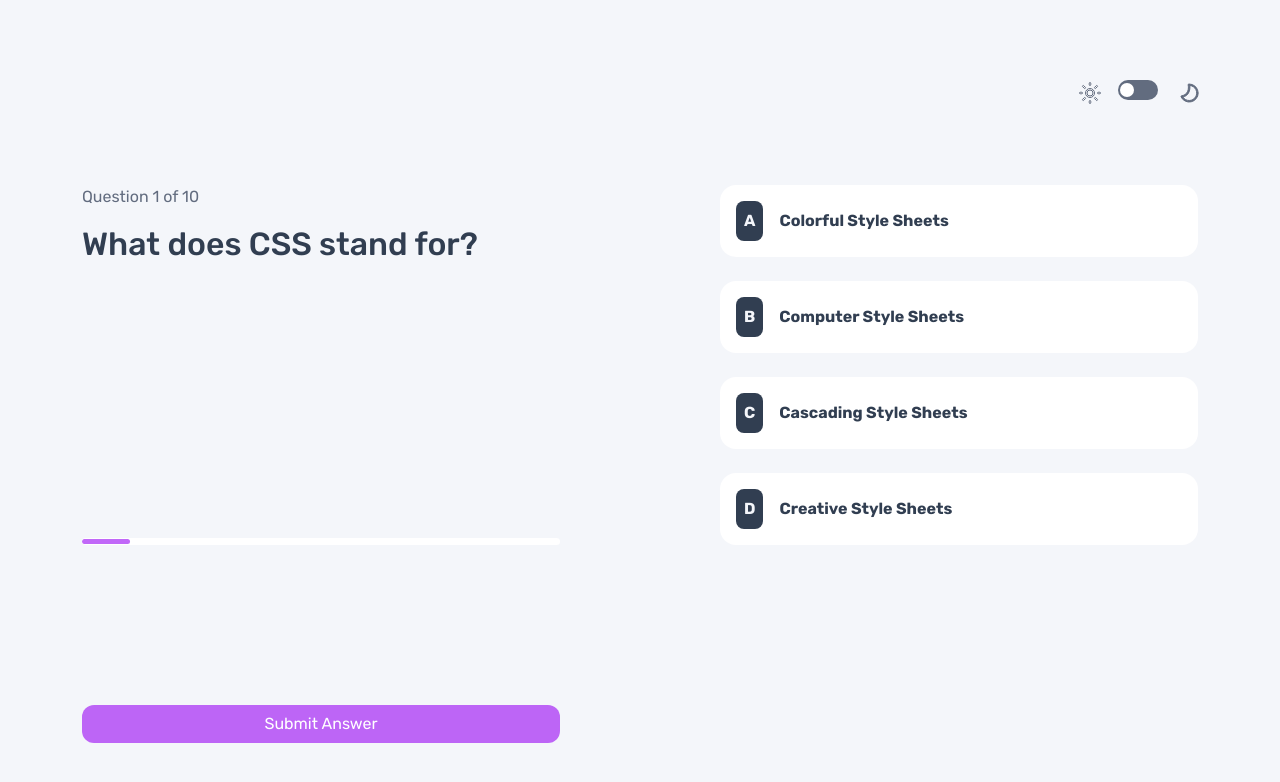
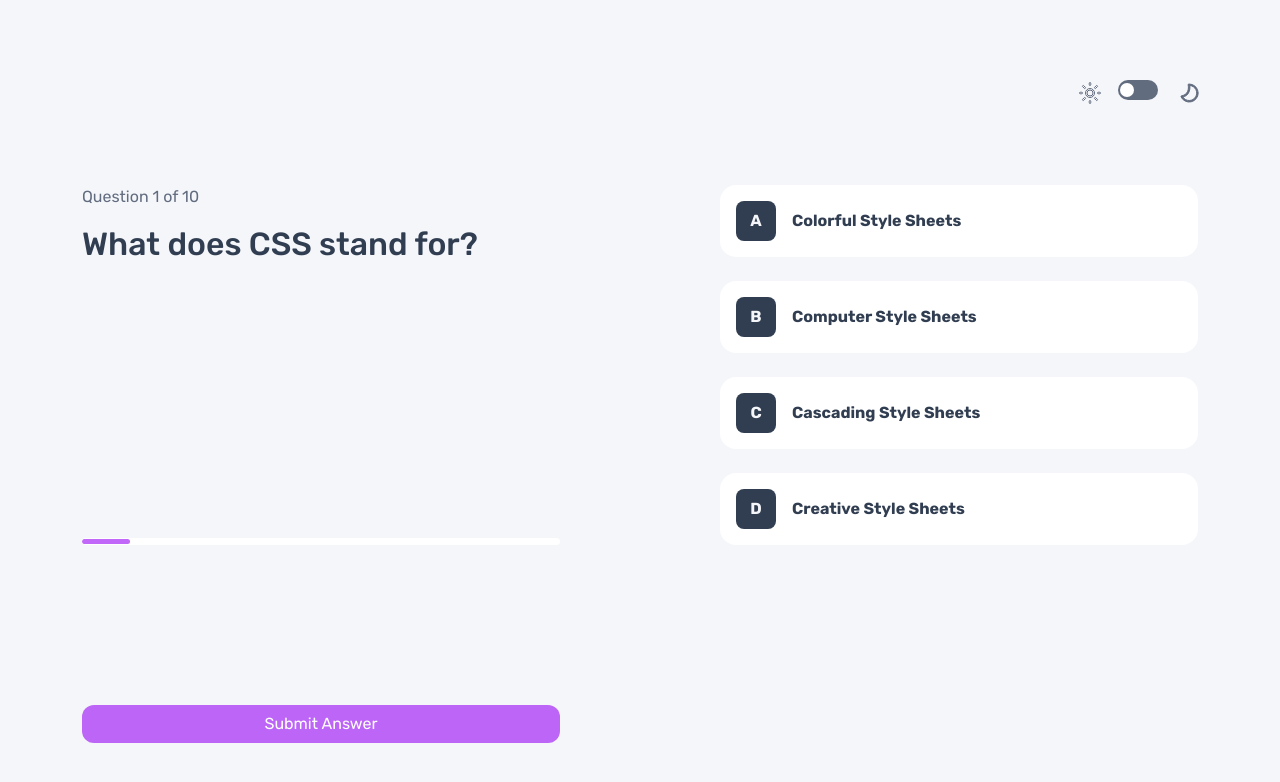
Before and after one commit to nivancheva/frontend-quiz-app-vue, a Vue app: page /#/css in a window 1280 px wide. Shown: the top 782 px of the page. Built offline with nearby package versions, Linux system fonts and the light colour scheme.

Commit message:
save answers

```diff
--- a/src/assets/main.css
+++ b/src/assets/main.css
@@ -8,6 +8,7 @@
   --clr-blue: rgba(171, 193, 225,);
   --clr-light: rgb(244, 246, 250);
   --clr-purple: rgb(167, 41, 245, .7);
+  --clr-purple-light: rgb(167, 41, 245, .3);
   --clr-green: rgb(38, 215, 130);
   --clr-red: rgb(238, 84, 84);
 
@@ -55,6 +56,11 @@ p {
   text-decoration: none;
 }
 
+.btn-quiz:hover,
+.btn-quiz:focus {
+  background-color: var(--clr-purple-light);
+}
+
 .bg-option {
   padding: .5rem;
   border-radius: .5rem;
--- a/src/components/Question.vue
+++ b/src/components/Question.vue
@@ -1,17 +1,43 @@
 <script setup>
-import { ref, computed } from "vue";
+import { ref, computed, onMounted } from "vue";
 const props = defineProps({
   subject: Object
 })
 
 const currentQuestion = ref(0);
-const subAnswer = ref( ['A', 'B', 'C', 'D'])
+const selectedAnswer = ref(null);
+const answers = ref([]);
+const isSelected = ref(false);
+const subAnswer = ref( ['A', 'B', 'C', 'D']);
+
+onMounted(() => {
+    const savedAnswers = localStorage.getItem('quizAnswers');
+    if (savedAnswers) {
+        answers.value = JSON.parse(savedAnswers);
+    }
+});
 
 function submitAnswer() {
+    if (!isSelected.value) {
+        return;
+    }
+
+    if (selectedAnswer.value !== null) {
+        answers.value[currentQuestion.value] = selectedAnswer.value;
+    }
+
+    localStorage.setItem('quizAnswers', JSON.stringify(answers.value));
+
     if (currentQuestion.value < props.subject.questions.length - 1) {
         currentQuestion.value++;
-        console.log(currentQuestion.value)
+        selectedAnswer.value = null;
+        isSelected.value = false;
     }
+}
+
+function selectOption(answer) {
+    selectedAnswer.value = answer;
+    isSelected.value = true;
 }
 
 function indexToLetter(index) {
@@ -21,7 +47,7 @@ function indexToLetter(index) {
 function progressBarWidth() {
     const totalSteps = props.subject.questions.length;
     const stepPercentage = 100 / totalSteps;
-    let progress = stepPercentage * (currentQuestion.value + 1);  // Using currentQuestion.value here
+    let progress = stepPercentage * (currentQuestion.value + 1);
     return Math.min(progress, 100);
 }
 
@@ -39,10 +65,10 @@ function progressBarWidth() {
         </div>
 
         <div class="d-grid gap-4 col-md">
-            <div v-for="(options, idex) in subject.questions[currentQuestion].options" :key="idex" class="d-flex align-items-center gap-3 btn-quiz">
+            <button v-for="(options, idex) in subject.questions[currentQuestion].options" :key="idex" @click="selectOption(options)" class="d-flex align-items-center gap-3 btn-quiz">
                 <p class="bg-option option">{{indexToLetter(idex)}}</p>
                 <p>{{options}}</p>
-            </div>
+            </button>
         </div>
 
         <button class="btn btn_submit" @click="submitAnswer">Submit Answer</button>
@@ -87,6 +113,8 @@ function progressBarWidth() {
 .option {
     background: var(--clr-text);
     color: var(--clr-bg-body);
+    width: 40px;
+    aspect-ratio: 1;
 }
 
 @media (max-width:767px) {
```
